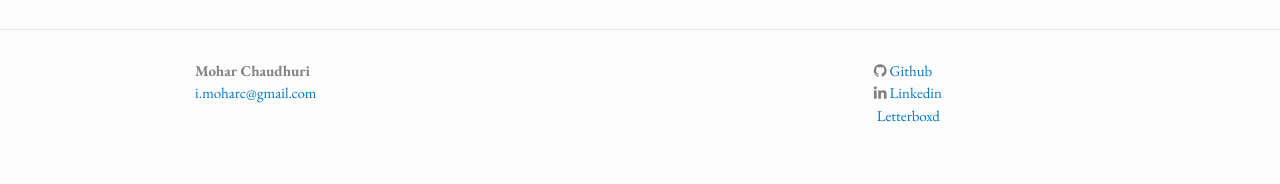
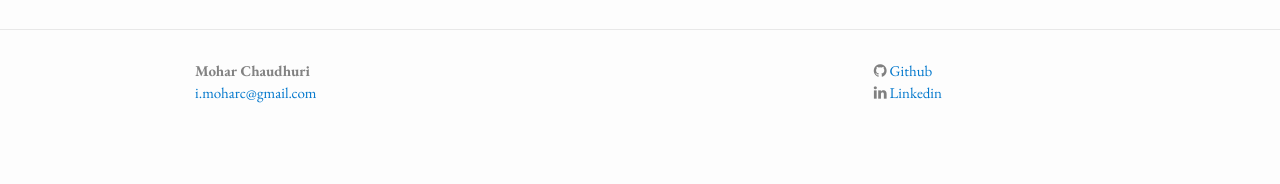
Before and after one commit to moharchaudhuri17/moharchaudhuri17.github.io, a Jekyll site: the page built from index.md, in a window 1280 px wide. Shown: the part 797-981 px from the top of the page. Built offline with Jekyll 4.4.1, drawn with Linux system fonts in a browser that asks for light colours; nearby versions of some CDN libraries; some web fonts are replaced.

Commit message:
Update footer.html

```diff
--- a/_includes/footer.html
+++ b/_includes/footer.html
@@ -24,13 +24,13 @@
       <div class="footer-col  footer-col-3">
         <ul class="social-media-list">
 
-          {% if site.google_scholar_id %}
+<!--           {% if site.google_scholar_id %}
           <li>
             <a href="https://scholar.google.com/citations?user={{ site.google_scholar_id }}">
               <i class="ai ai-google-scholar" style="color:gray"></i> Google Scholar
             </a>
           </li>
-          {% endif %}
+          {% endif %} -->
 
 
           {% if site.github_username %}
@@ -50,19 +50,19 @@
           {% endif %}
 
 
-          {% if site.goodreads_username %}
+<!--           {% if site.goodreads_username %}
           <li>
             <a href="https://goodreads.com/{{ site.goodreads_username }}">
               <i class="fa fa-goodreads" style="color:gray"></i> Goodreads
             </a>
           </li>
-          {% endif %}
+          {% endif %} -->
 
-          <li>
+<!--           <li>
             <a href="https://letterboxd.com/paul_melki/films/by/date/">
               <i class="fa fa-goodreads" style="color:gray"></i> Letterboxd
             </a>
-          </li>
+          </li> -->
 
           {% if site.orcid_id %}
           <li>
```
